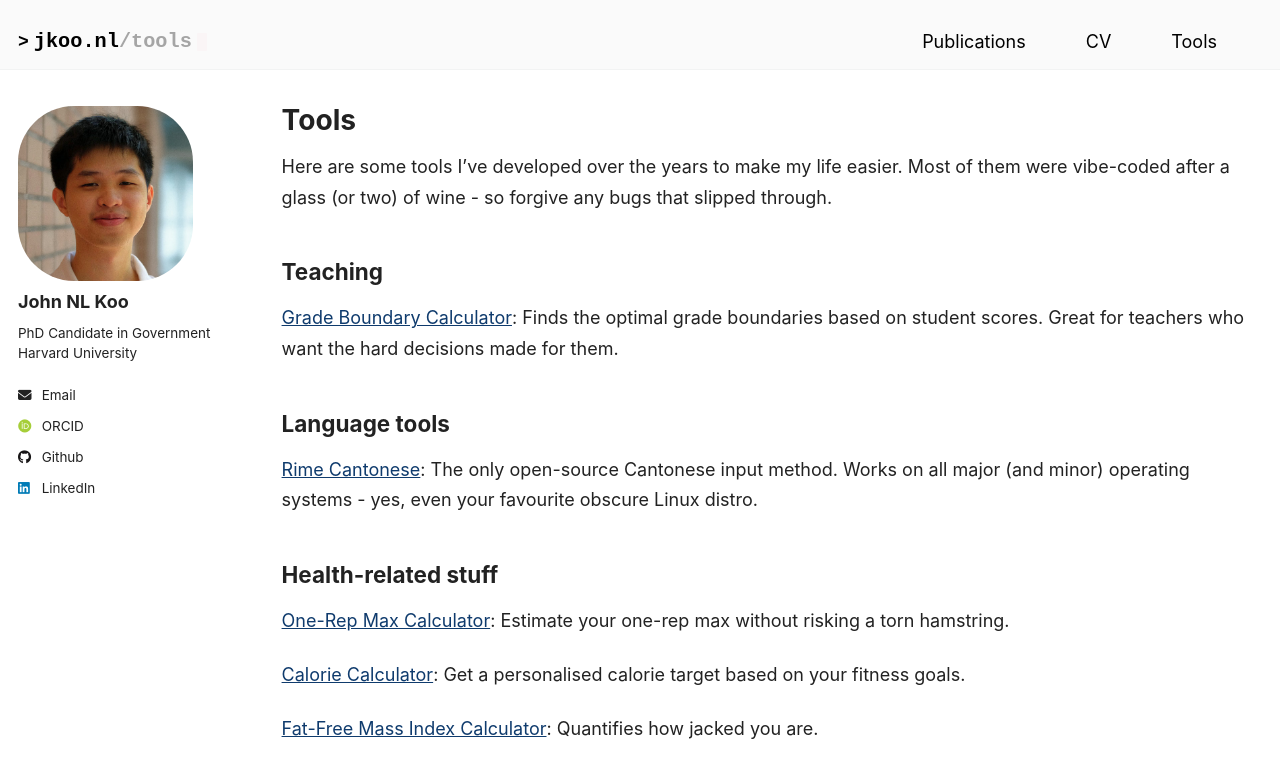
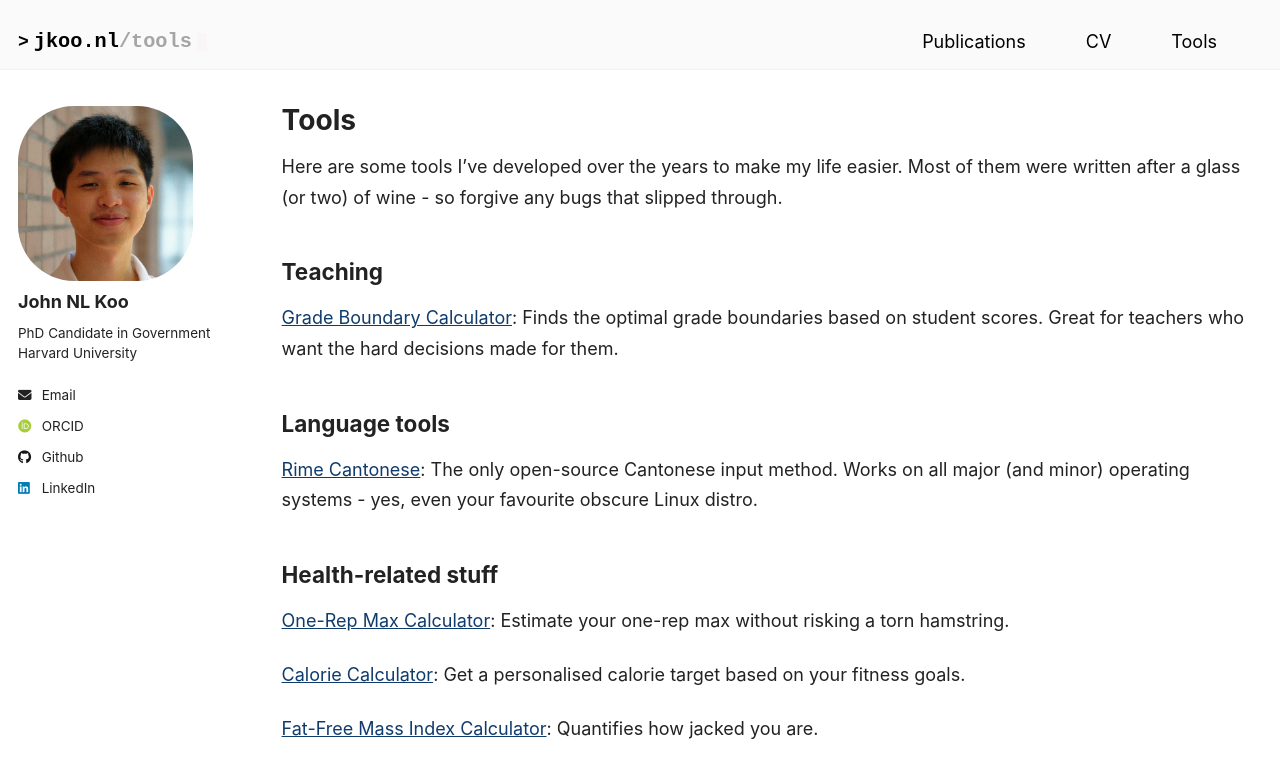
Before and after one commit to tanxpyox/jkoo.nl, a Jekyll site: the page built from _pages/tools.md, in a window 1280 px wide and 966 px high. Shown: the top 778 px of the window. Built offline with Jekyll 4.4.1, drawn with Linux system fonts in a browser that asks for light colours; some web fonts are replaced.

Commit message:
Update tools.md

```diff
--- a/_pages/tools.md
+++ b/_pages/tools.md
@@ -5,7 +5,7 @@ permalink: /tools
 author_profile: true
 ---
 
-Here are some tools I've developed over the years to make my life easier. Most of them were vibe-coded after a glass (or two) of wine - so forgive any bugs that slipped through.
+Here are some tools I've developed over the years to make my life easier. Most of them were written after a glass (or two) of wine - so forgive any bugs that slipped through.
 
 ## Teaching
 
```
